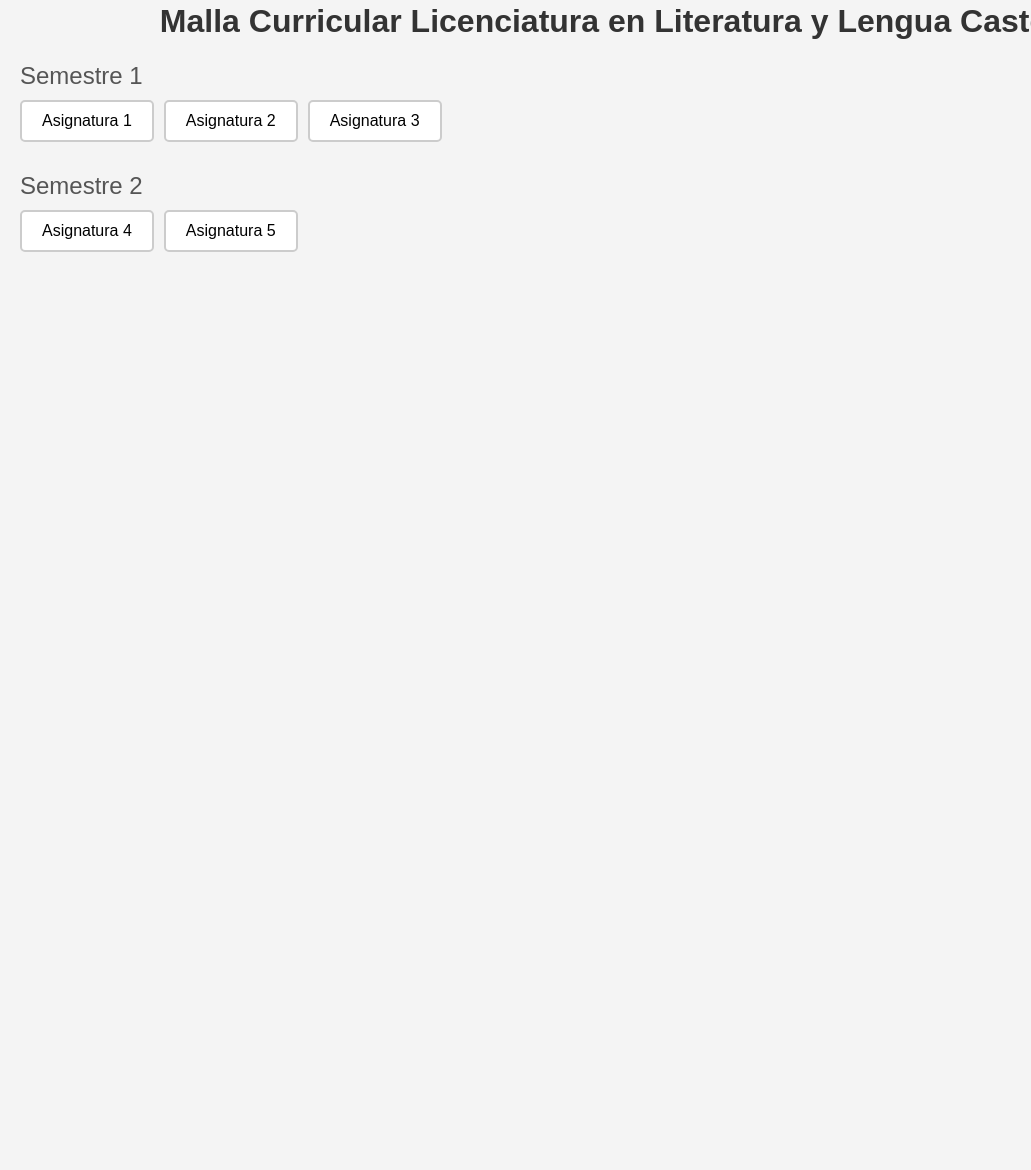
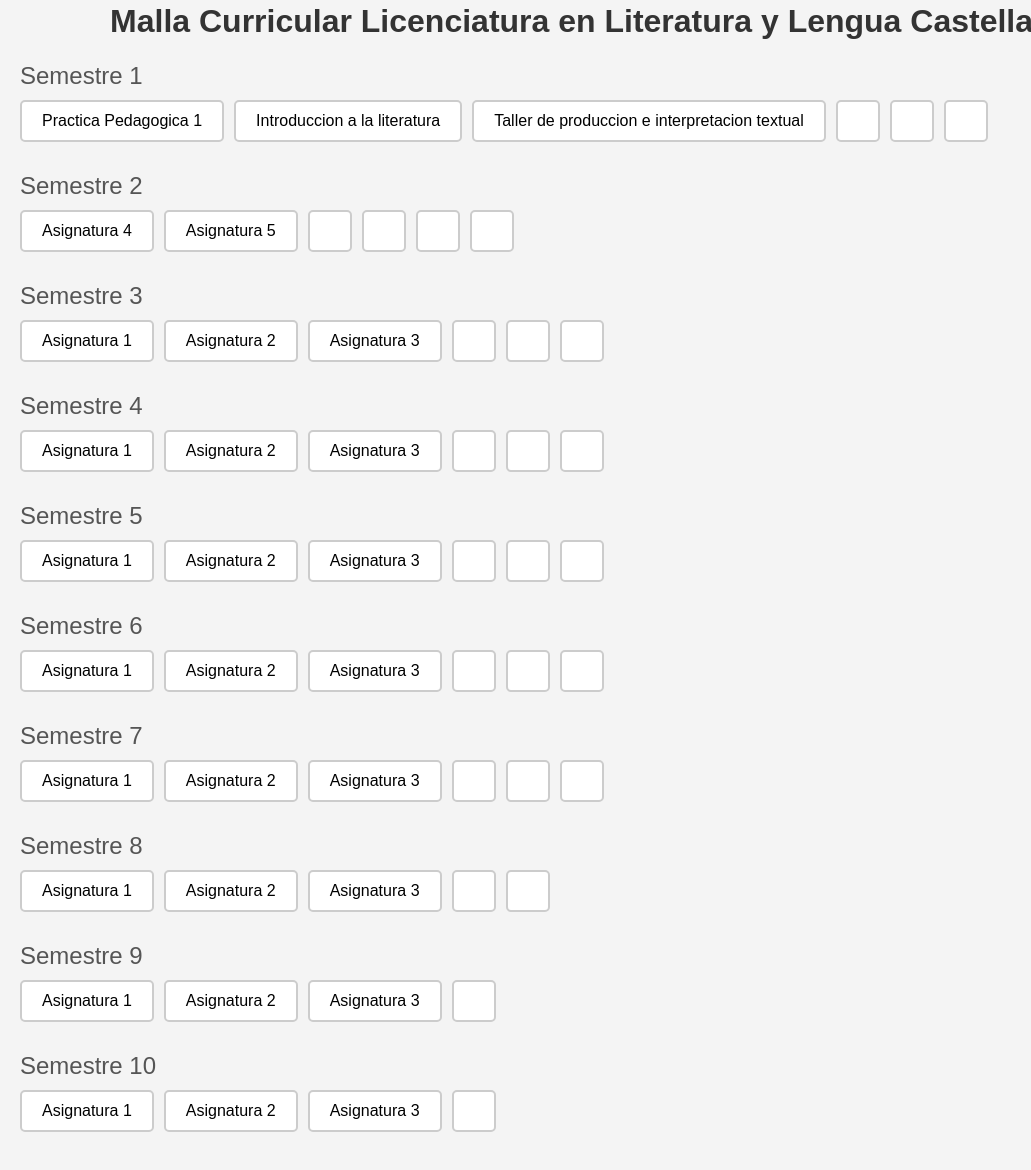
Before and after one commit to JzzMora/pensum-noviecita, a plain HTML site: page index.html in a window 1280 px wide. Shown: the part 38-1208 px from the top of the page, without its empty margins (0-1031 px from the left). Before the commit the page ends 800 px from the top, so only its background shows below. Drawn offline with Linux system fonts and the light colour scheme.

Commit message:
Update index.html

```diff
--- a/index.html
+++ b/index.html
@@ -8,14 +8,17 @@
   <link rel="stylesheet" href="style.css" />
 </head>
 <body>
-  <h1>Malla Curricular Licenciatura en Literatura y Lengua Castellana</h1>
+  <h1>Malla Curricular Licenciatura en Literatura y Lengua Castellana UDEA</h1>
 
   <div class="semestre">
     <div class="titulo-semestre">Semestre 1</div>
     <div class="asignaturas">
-      <div class="asignatura" onclick="toggleCompletado(this)">Asignatura 1</div>
-      <div class="asignatura" onclick="toggleCompletado(this)">Asignatura 2</div>
-      <div class="asignatura" onclick="toggleCompletado(this)">Asignatura 3</div>
+      <div class="asignatura" onclick="toggleCompletado(this)">Practica Pedagogica 1</div>
+      <div class="asignatura" onclick="toggleCompletado(this)">Introduccion a la literatura</div>
+      <div class="asignatura" onclick="toggleCompletado(this)">Taller de produccion e interpretacion textual</div>
+      <div class="asignatura" onclick="toggleCompletado(this)"></div>
+      <div class="asignatura" onclick="toggleCompletado(this)"></div>
+      <div class="asignatura" onclick="toggleCompletado(this)"></div>
     </div>
   </div>
 
@@ -24,6 +27,95 @@
     <div class="asignaturas">
       <div class="asignatura" onclick="toggleCompletado(this)">Asignatura 4</div>
       <div class="asignatura" onclick="toggleCompletado(this)">Asignatura 5</div>
+      <div class="asignatura" onclick="toggleCompletado(this)"></div>
+      <div class="asignatura" onclick="toggleCompletado(this)"></div>
+      <div class="asignatura" onclick="toggleCompletado(this)"></div>
+      <div class="asignatura" onclick="toggleCompletado(this)"></div>
+    </div>
+  </div>
+
+    <div class="semestre">
+    <div class="titulo-semestre">Semestre 3</div>
+    <div class="asignaturas">
+      <div class="asignatura" onclick="toggleCompletado(this)">Asignatura 1</div>
+      <div class="asignatura" onclick="toggleCompletado(this)">Asignatura 2</div>
+      <div class="asignatura" onclick="toggleCompletado(this)">Asignatura 3</div>
+      <div class="asignatura" onclick="toggleCompletado(this)"></div>
+      <div class="asignatura" onclick="toggleCompletado(this)"></div>
+      <div class="asignatura" onclick="toggleCompletado(this)"></div>
+    </div>
+  </div>
+    <div class="semestre">
+    <div class="titulo-semestre">Semestre 4</div>
+    <div class="asignaturas">
+      <div class="asignatura" onclick="toggleCompletado(this)">Asignatura 1</div>
+      <div class="asignatura" onclick="toggleCompletado(this)">Asignatura 2</div>
+      <div class="asignatura" onclick="toggleCompletado(this)">Asignatura 3</div>
+      <div class="asignatura" onclick="toggleCompletado(this)"></div>
+      <div class="asignatura" onclick="toggleCompletado(this)"></div>
+      <div class="asignatura" onclick="toggleCompletado(this)"></div>
+    </div>
+  </div>
+    <div class="semestre">
+    <div class="titulo-semestre">Semestre 5</div>
+    <div class="asignaturas">
+      <div class="asignatura" onclick="toggleCompletado(this)">Asignatura 1</div>
+      <div class="asignatura" onclick="toggleCompletado(this)">Asignatura 2</div>
+      <div class="asignatura" onclick="toggleCompletado(this)">Asignatura 3</div>
+      <div class="asignatura" onclick="toggleCompletado(this)"></div>
+      <div class="asignatura" onclick="toggleCompletado(this)"></div>
+      <div class="asignatura" onclick="toggleCompletado(this)"></div>
+    </div>
+  </div>
+    <div class="semestre">
+    <div class="titulo-semestre">Semestre 6</div>
+    <div class="asignaturas">
+      <div class="asignatura" onclick="toggleCompletado(this)">Asignatura 1</div>
+      <div class="asignatura" onclick="toggleCompletado(this)">Asignatura 2</div>
+      <div class="asignatura" onclick="toggleCompletado(this)">Asignatura 3</div>
+      <div class="asignatura" onclick="toggleCompletado(this)"></div>
+      <div class="asignatura" onclick="toggleCompletado(this)"></div>
+      <div class="asignatura" onclick="toggleCompletado(this)"></div>
+    </div>
+  </div>
+    <div class="semestre">
+    <div class="titulo-semestre">Semestre 7</div>
+    <div class="asignaturas">
+      <div class="asignatura" onclick="toggleCompletado(this)">Asignatura 1</div>
+      <div class="asignatura" onclick="toggleCompletado(this)">Asignatura 2</div>
+      <div class="asignatura" onclick="toggleCompletado(this)">Asignatura 3</div>
+      <div class="asignatura" onclick="toggleCompletado(this)"></div>
+      <div class="asignatura" onclick="toggleCompletado(this)"></div>
+      <div class="asignatura" onclick="toggleCompletado(this)"></div>
+    </div>
+  </div>
+    <div class="semestre">
+    <div class="titulo-semestre">Semestre 8</div>
+    <div class="asignaturas">
+      <div class="asignatura" onclick="toggleCompletado(this)">Asignatura 1</div>
+      <div class="asignatura" onclick="toggleCompletado(this)">Asignatura 2</div>
+      <div class="asignatura" onclick="toggleCompletado(this)">Asignatura 3</div>
+      <div class="asignatura" onclick="toggleCompletado(this)"></div>
+      <div class="asignatura" onclick="toggleCompletado(this)"></div>
+
+    </div>
+  </div>
+    <div class="semestre">
+    <div class="titulo-semestre">Semestre 9</div>
+    <div class="asignaturas">
+      <div class="asignatura" onclick="toggleCompletado(this)">Asignatura 1</div>
+      <div class="asignatura" onclick="toggleCompletado(this)">Asignatura 2</div>
+      <div class="asignatura" onclick="toggleCompletado(this)">Asignatura 3</div>
+      <div class="asignatura" onclick="toggleCompletado(this)"></div>
+    </div>
+  </div>
+    <div class="semestre">
+    <div class="titulo-semestre">Semestre 10</div>
+    <div class="asignaturas">
+      <div class="asignatura" onclick="toggleCompletado(this)">Asignatura 1</div>
+      <div class="asignatura" onclick="toggleCompletado(this)">Asignatura 2</div>
+      <div class="asignatura" onclick="toggleCompletado(this)">Asignatura 3</div>
+      <div class="asignatura" onclick="toggleCompletado(this)"></div>
     </div>
   </div>
 
```
